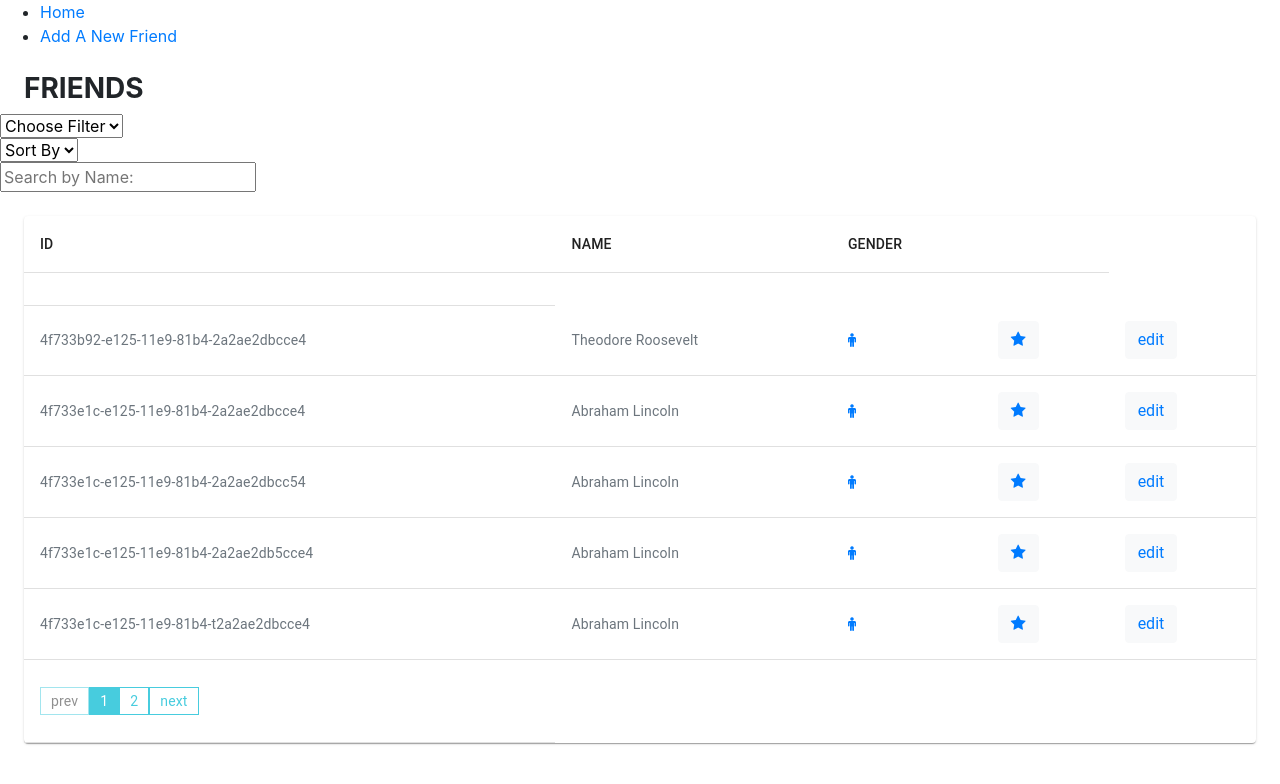
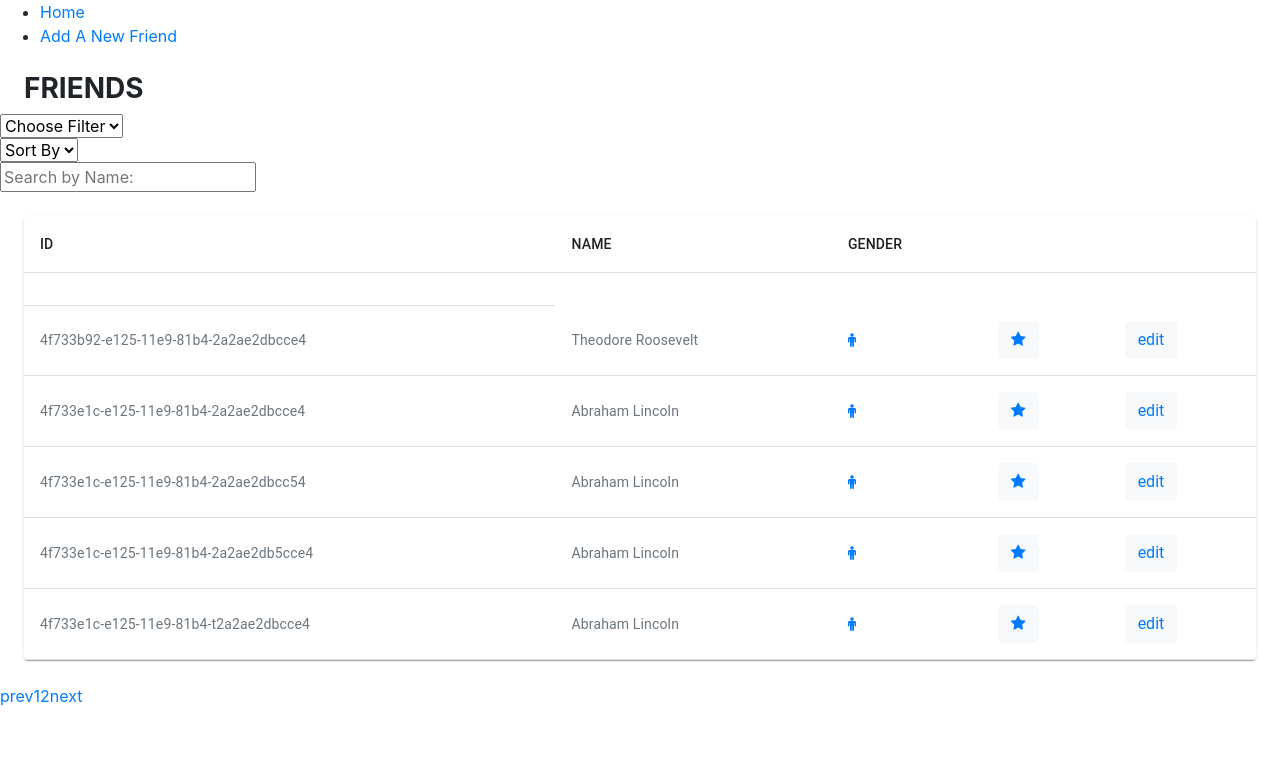
Before and after one commit to heshamelmasry77/front-end-HeavenHR, a React (Create React App) app: page / in a window 1280 px wide. Shown: the top 784 px of the page. Built offline with nearby package versions, Linux system fonts and the light colour scheme; data requests are answered from the project's data file.

Commit message:
moved pagination outside

```diff
--- a/src/components/FriendsComponents.js
+++ b/src/components/FriendsComponents.js
@@ -4,10 +4,10 @@ import * as PropTypes from 'prop-types';
 
 import Paper from '@material-ui/core/Paper';
 import Table from '@material-ui/core/Table';
+import ReactPaginate from 'react-paginate';
 
 import TableBody from './TableBody';
 import TableHeader from './TableHeader';
-import TableCell from "@material-ui/core/TableCell";
 import _ from "lodash";
 
 const {
@@ -22,11 +22,14 @@ class FriendsComponent extends Component {
   constructor(props) {
     super(props);
     this.state = {
-      friends: []
+      friends: [],
+      offset: 0,
+      perPage: 5
     };
     this.handleFilter = this.handleFilter.bind(this);
     this.handleSorting = this.handleSorting.bind(this);
     this.searchHandler = this.searchHandler.bind(this);
+    this.sliceData = this.sliceData.bind(this);
   }
 
   handleFilter(e) {
@@ -60,6 +63,7 @@ class FriendsComponent extends Component {
       friends: friendsSortedArray
     })
   }
+
   searchHandler(event) {
     if (event.target.value) {
       let searchQuery = event.target.value.toLowerCase();
@@ -76,13 +80,50 @@ class FriendsComponent extends Component {
       })
     }
   }
+
+  sliceData() {
+    const data = this.state.friends;
+
+    const slice = data.slice(this.state.offset, this.state.offset + this.state.perPage);
+    this.setState({
+      friends: slice,
+      pageCount: Math.ceil(data.length / this.state.perPage),
+    })
+  }
+
   componentDidMount() {
     this._isMounted = true;
 
+    const friendsList = window.localStorage.getItem('friendsList');
+    const parsedFriendsList = JSON.parse(friendsList);
+    console.log(this.props.friends.length > 0)
+    if (parsedFriendsList == null && (this.props.friends.length > 0)) {
+      this.setState({
+        friends: this.props.friends,
+      }, () => {
+        console.log(this.state)
+        this.sliceData();
+      })
+    } else {
+      this.setState({
+        friends: parsedFriendsList,
+      }, () => {
+        this.sliceData();
+      })
+    }
+
+  }
+
+  handlePageClick = (e) => {
+    const selectedPage = e.selected;
+    const offset = selectedPage * this.state.perPage;
+    const data = this.props.friends;
+    const slice = data.slice(offset, offset + this.state.perPage)
     this.setState({
-      friends: this.props.friends
+      friends: slice,
+      pageCount: Math.ceil(this.props.friends.length / this.state.perPage),
     })
-  }
+  };
 
   render() {
     const friends = this.state.friends;
@@ -119,6 +160,19 @@ class FriendsComponent extends Component {
             {this._isMounted && <TableBody friends={friends}/>}
           </Table>
         </Paper>
+        {this._isMounted && <ReactPaginate
+          previousLabel={"prev"}
+          nextLabel={"next"}
+          breakLabel={"..."}
+          breakClassName={"break-me"}
+          pageCount={this.state.pageCount}
+          marginPagesDisplayed={2}
+          pageRangeDisplayed={5}
+          onPageChange={this.handlePageClick}
+          containerClassName={"pagination"}
+          subContainerClassName={"pages pagination"}
+          activeClassName={"active"}/>}
+
       </Fragment>
     )
   }
--- a/src/components/TableBody.js
+++ b/src/components/TableBody.js
@@ -1,9 +1,6 @@
 import React, {Component} from 'react';
 import classnames from 'classnames';
 import * as PropTypes from 'prop-types';
-import ReactPaginate from 'react-paginate';
-import './Pagination.scss'
-import _ from 'lodash';
 
 import TableRow from "@material-ui/core/TableRow";
 import TableCell from "@material-ui/core/TableCell";
@@ -19,79 +16,25 @@ class FriendsTableBody extends Component {
   constructor(props) {
     super(props);
     this.state = {
-      offset: 0,
-      perPage: 5,
-      currentPage: 0,
-      sliceData: [],
-      pageCount: 0,
-      search: [],
-      filteredFriends: [],
-      selectedFilter: null,
+      friends: [],
       edit: false,
       id: null,
       name: null,
       isStared: false
     };
-    this.handlePageClick = this
-      .handlePageClick
-      .bind(this);
   }
 
-  handlePageClick = (e) => {
-    const selectedPage = e.selected;
-    const offset = selectedPage * this.state.perPage;
+  componentDidMount() {
     this.setState({
-      currentPage: selectedPage,
-      offset: offset
-    }, () => {
-      const data = this.props.friends;
-      const slice = data.slice(this.state.offset, this.state.offset + this.state.perPage)
-      this.setState({
-        sliceData: slice
-      })
-    });
-  };
-
-
-  componentDidMount() {
-    const friendsList = window.localStorage.getItem('friendsList');
-    const parsedFriendsList = JSON.parse(friendsList);
-    if (parsedFriendsList == null) {
-      const data = this.props.friends;
-      const slice = data.slice(this.state.offset, this.state.offset + this.state.perPage)
-      this.setState({
-        pageCount: Math.ceil(data.length / this.state.perPage),
-        sliceData: slice,
-      })
-    } else {
-      const data = parsedFriendsList;
-      const slice = data.slice(this.state.offset, this.state.offset + this.state.perPage)
-      this.setState({
-        pageCount: Math.ceil(data.length / this.state.perPage),
-        sliceData: slice,
-      })
-    }
+      friends: this.props.friends,
+    })
   }
 
   componentWillReceiveProps(nextProps) {
-    const friendsList = window.localStorage.getItem('friendsList');
-    const parsedFriendsList = JSON.parse(friendsList);
-    if (parsedFriendsList == null) {
-      const data = nextProps.friends;
-      const slice = data.slice(this.state.offset, this.state.offset + this.state.perPage)
-      this.setState({
-        pageCount: Math.ceil(data.length / this.state.perPage),
-        sliceData: slice,
-      })
-    } else {
-      const data = parsedFriendsList;
-      const slice = data.slice(this.state.offset, this.state.offset + this.state.perPage)
-      this.setState({
-        pageCount: Math.ceil(data.length / this.state.perPage),
-        sliceData: slice,
-      })
-    }
-
+    const data = nextProps.friends;
+    this.setState({
+      friends: data,
+    })
   }
 
   handleEditFriend(e) {
@@ -107,12 +50,10 @@ class FriendsTableBody extends Component {
     let friendsArray = this.props.friends;
     let foundIndex = friendsArray.findIndex(friend => friend.id === this.state.id);
     friendsArray[foundIndex].name = event.target.updatedFriendName.value;
-    const slice = friendsArray.slice(this.state.offset, this.state.offset + this.state.perPage)
     this.setState({
-      pageCount: Math.ceil(friendsArray.length / this.state.perPage),
-      sliceData: slice
+      friends: friendsArray
     }, () => {
-      localStorage.setItem("friendsList", JSON.stringify(this.state.sliceData))
+      localStorage.setItem("friendsList", JSON.stringify(this.state.friends))
     });
     this.setState({
       edit: false
@@ -123,12 +64,10 @@ class FriendsTableBody extends Component {
     let friendsArray = this.props.friends;
     let foundIndex = friendsArray.findIndex(friend => friend.id === id);
     friendsArray[foundIndex].isStared = !isStarted;
-    const slice = friendsArray.slice(this.state.offset, this.state.offset + this.state.perPage)
     this.setState({
-      pageCount: Math.ceil(friendsArray.length / this.state.perPage),
-      sliceData: slice
+      friends: friendsArray
     }, () => {
-      localStorage.setItem("friendsList", JSON.stringify(this.state.sliceData))
+      localStorage.setItem("friendsList", JSON.stringify(this.state.friends))
     })
   }
 
@@ -142,7 +81,7 @@ class FriendsTableBody extends Component {
   }
 
   render() {
-    let friends = this.state.sliceData;
+    let friends = this.state.friends;
     return (
       <TableBody>
         <TableRow>
@@ -179,22 +118,6 @@ class FriendsTableBody extends Component {
             </TableRow>
           ))
         }
-        <TableRow>
-          <TableCell>
-            <ReactPaginate
-              previousLabel={"prev"}
-              nextLabel={"next"}
-              breakLabel={"..."}
-              breakClassName={"break-me"}
-              pageCount={this.state.pageCount}
-              marginPagesDisplayed={2}
-              pageRangeDisplayed={5}
-              onPageChange={this.handlePageClick}
-              containerClassName={"pagination"}
-              subContainerClassName={"pages pagination"}
-              activeClassName={"active"}/>
-          </TableCell>
-        </TableRow>
       </TableBody>
     )
   }
--- a/src/components/TableHeader.js
+++ b/src/components/TableHeader.js
@@ -18,6 +18,7 @@ export default () => (
       </TableCell>
 
       <TableCell/>
+      <TableCell/>
     </TableRow>
   </TableHead>
 );
```
